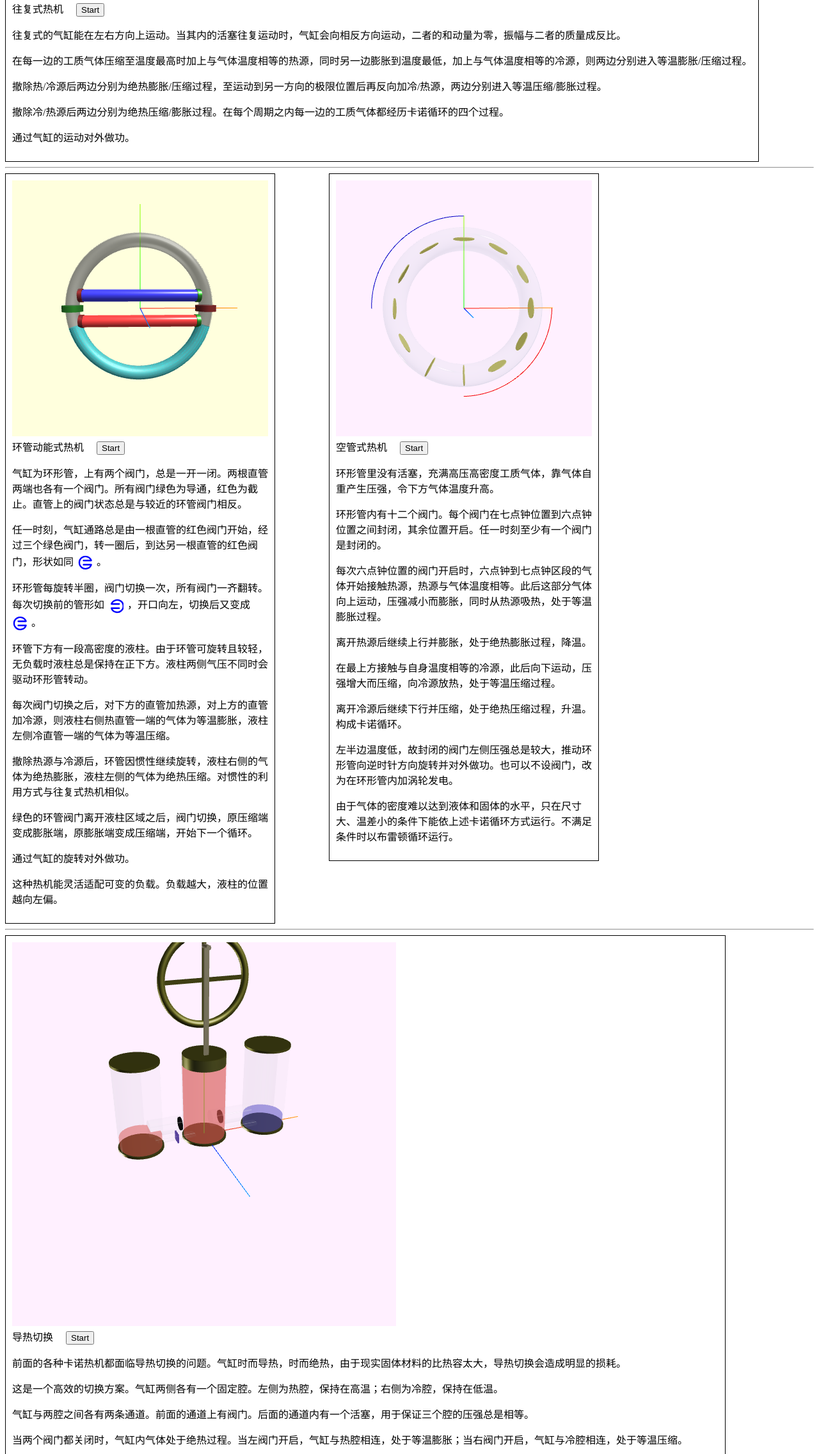
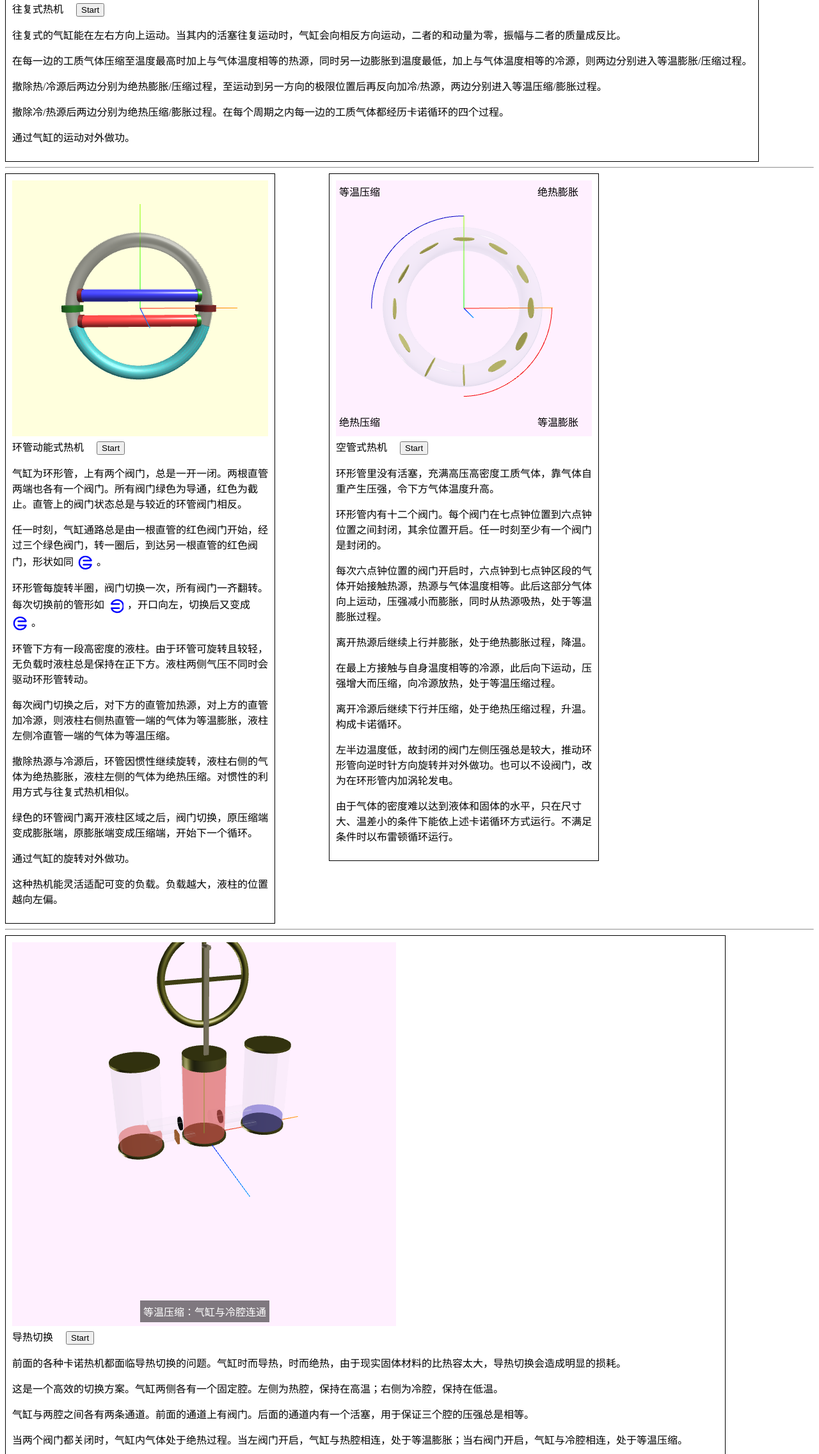
Before and after one commit to saintthor/saintthor.github.io, a plain HTML site: page carnot/index.html in a window 1280 px wide. Shown: the part 1487-3760 px from the top of the page at 64% size. Drawn offline with nearby package versions, Linux system fonts and the light colour scheme.

Commit message:
all fine

```diff
--- a/carnot/index.html
+++ b/carnot/index.html
@@ -147,8 +147,10 @@
 </div>
 
 <div id="ring2" class="container">
-    <div class="canvtext" style="top:10px; left:10px;">left</div>
-    <div class="canvtext" style="top:10px; left:480px;">right</div>
+    <div style="position:absolute; padding:5px; z-index:10; top:10px; left:10px;">等温压缩</div>
+    <div style="position:absolute; padding:5px; z-index:10; top:10px; left:320px;">绝热膨胀</div>
+    <div style="position:absolute; padding:5px; z-index:10; top:370px; left:10px;">绝热压缩</div>
+    <div style="position:absolute; padding:5px; z-index:10; top:370px; left:320px;">等温膨胀</div>
     <canvas width="400" height="400"></canvas>
     <div>
         <span>空管式热机</span>&emsp;
@@ -168,8 +170,7 @@
 
 <hr>
 <div id="switch" class="container">
-    <div class="canvtext" style="top:10px; left:10px;">left</div>
-    <div class="canvtext" style="top:10px; left:480px;">right</div>
+    <div class="canvtext" style="top:570px; left:210px;">left</div>
     <canvas width="600" height="600"></canvas>
     <div>
         <span>导热切换</span>&emsp;
@@ -1100,7 +1101,7 @@ class RingEngine extends Carnot
 
         if( this.Run > 0 )
         {
-            const textDoms = Array.from(this.Div.querySelectorAll('.canvtext'));
+            const textDoms = Array.from(this.Div.querySelectorAll( '.canvtext' ));
             const HeatStr = heat ? '等温' : '绝热';
             if (textDoms.length >= 2) {
                 textDoms[0].innerText = '左侧：' + HeatStr + '压缩';
@@ -1336,7 +1337,7 @@ class ThermalSwitch extends Carnot
         const gasRightMat = new THREE.MeshBasicMaterial( { color: 0x3333ff, transparent: true, opacity: 0.5 } );
         this.gasMidMat = new THREE.MeshBasicMaterial( { color: 0xff3333, transparent: true, opacity: 0.6 } );
         this.valveOpenMat = new THREE.MeshBasicMaterial( { color: 0x00cc00 } );
-        const valveClosedMat = this.valveClosedMat = new THREE.MeshBasicMaterial( { color: 0x443399 } );
+        const valveClosedMat = this.valveClosedMat = new THREE.MeshBasicMaterial( { color: 0x884622 } );
         const isobaricPistonMat = new THREE.MeshStandardMaterial( { color: 0x000000 } );
 
         // --- 3. 几何体构建 ---
@@ -1398,7 +1399,7 @@ class ThermalSwitch extends Carnot
             let leftComp, rightComp;
             if( isValve )
             {
-                const valveGeo = new THREE.BoxGeometry( 0.3, 0.7, 0.7 );
+                const valveGeo = new THREE.BoxGeometry( 0.5, 0.8, 0.8 );
                 leftComp = new THREE.Mesh( valveGeo, valveClosedMat );
                 rightComp = new THREE.Mesh( valveGeo, valveClosedMat );
             }
@@ -1547,9 +1548,12 @@ class ThermalSwitch extends Carnot
             // 活塞底面 = 2.5 - 0.5 = 2.0.
             // 气缸总高8，2.0 确实是 1/4 左右。
 
+        const TextDom = this.Div.querySelector( '.canvtext' );
+        TextDom.style.display = 'block';
+
         if( this.Angle < Math.PI / 2 )
         {
-            // [0-90] 等温膨胀
+            TextDom.innerText = '等温压缩：气缸与冷腔连通';
             progress = this.Angle / ( Math.PI/2 );
             //this.domPhase.innerText = "等温膨胀";
             this.valves.left.scale.set( 0, 0, 0 );
@@ -1558,7 +1562,7 @@ class ThermalSwitch extends Carnot
         }
         else if( this.Angle < Math.PI )
         {
-            // [90-180] 绝热膨胀
+            TextDom.innerText = '绝热压缩：气缸与冷腔隔断';
             progress = ( this.Angle - Math.PI / 2 ) / ( Math.PI / 2 );
             //this.domPhase.innerText = "绝热膨胀";
             this.valves.left.scale.set( 0.4, 1.2, 1.2 );
@@ -1567,7 +1571,7 @@ class ThermalSwitch extends Carnot
         }
         else if( this.Angle < Math.PI * 1.5 )
         {
-            // [180-270] 等温压缩
+            TextDom.innerText = '等温膨胀：气缸与热腔连通';
             progress = ( this.Angle - Math.PI ) / ( Math.PI / 2 );
             //this.domPhase.innerText = "等温压缩";
             //this.valves.left.material = this.valveClosedMat;
@@ -1576,7 +1580,7 @@ class ThermalSwitch extends Carnot
         }
         else
         {
-            // [270-360] 绝热压缩
+            TextDom.innerText = '绝热膨胀：气缸与热腔隔断';
             progress = ( this.Angle - Math.PI * 1.5 ) / ( Math.PI / 2 );
             //this.domPhase.innerText = "绝热压缩";
             //this.valves.left.material = this.valveClosedMat;
```
